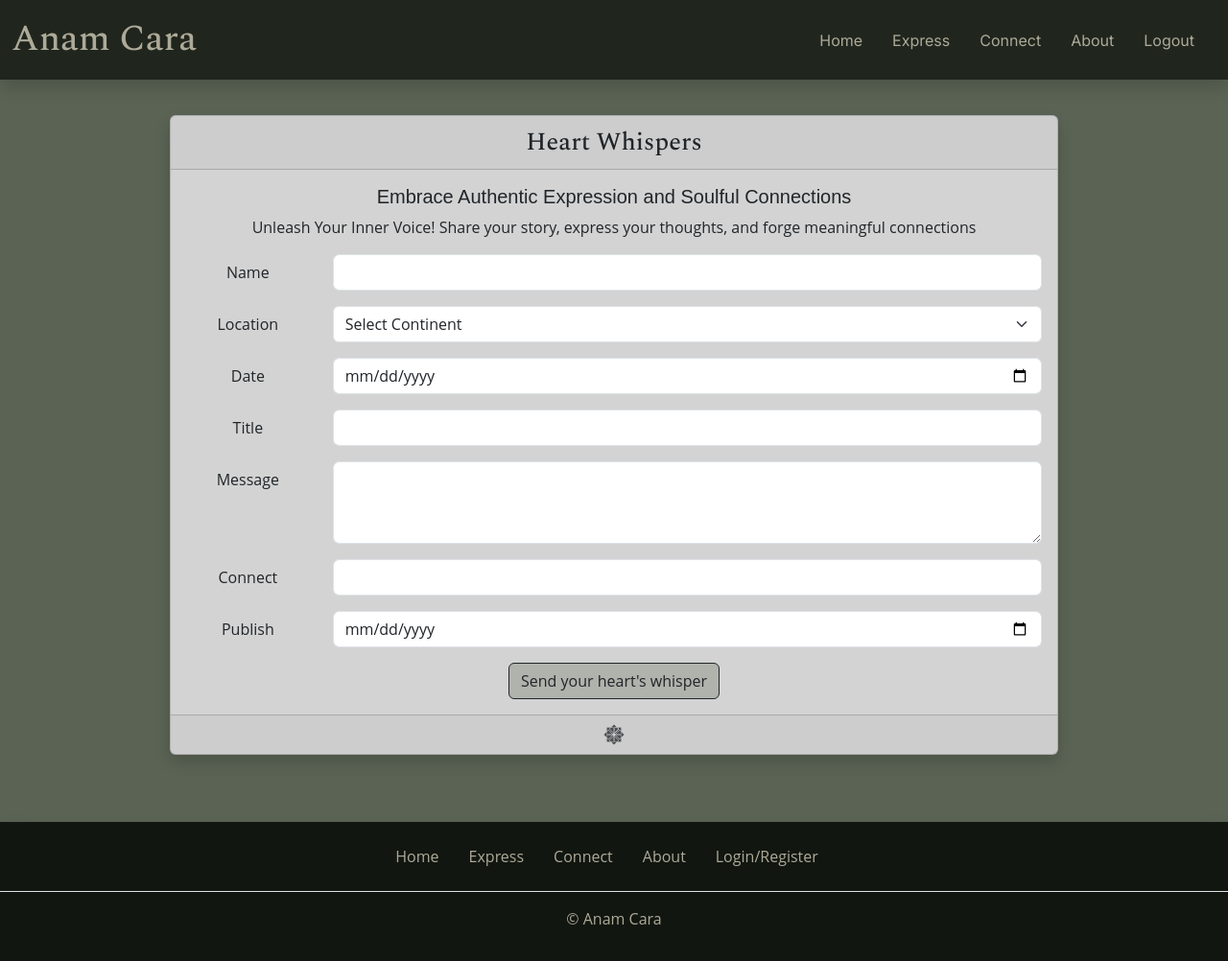
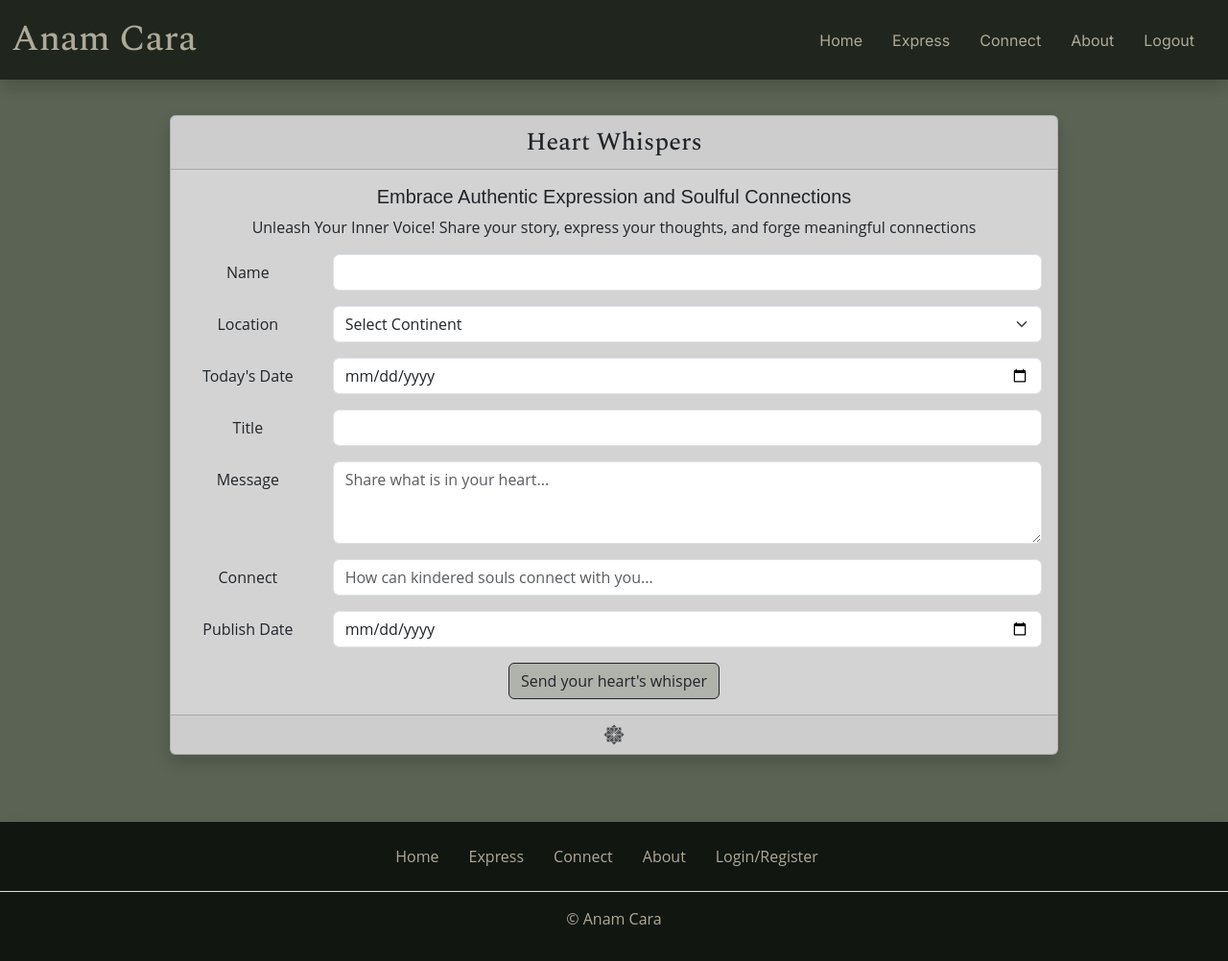
Before and after one commit to PhilEllis/AnamCara-milestone-3, a Flask app: page /add_note in a window 1280 px wide. Shown: the whole page at 96% size. Run offline with Flask 3, Linux system fonts and the light colour scheme; the visitor is signed in with stand-in values (Sample User, id 1); some libraries are stand-ins or nearby versions.

Commit message:
Feat!: Placeholders on form

```diff
--- a/notemanager/templates/add_note.html
+++ b/notemanager/templates/add_note.html
@@ -38,7 +38,7 @@
             </div>
             <!-- submission_date -->
             <div class="row mb-3">
-              <label for="submission_date" class="col-sm-2 col-form-label">Date</label>
+              <label for="submission_date" class="col-sm-2 col-form-label">Today's Date</label>
               <div class="col-sm-10">
                 <input name="submission_date" type="date" class="form-control" id="submission_date" required>
               </div>
@@ -54,19 +54,19 @@
             <div class="row mb-3">
               <label for="note_message" class="col-sm-2 col-form-label">Message</label>
               <div class="col-sm-10">
-                <textarea name="note_message" type="text" class="form-control" id="note_message" rows="3" required minlength="100" maxlength="1000"></textarea>
+                <textarea name="note_message" type="text" class="form-control" id="note_message" placeholder="Share what is in your heart..." rows="3" required minlength="100" maxlength="1000"></textarea>
               </div>
             </div>
             <!-- note_connect -->
             <div class="row mb-3">
               <label for="note_connect" class="col-sm-2 col-form-label">Connect</label>
               <div class="col-sm-10">
-                <input name="note_connect" type="text" class="form-control" id="note_connect" required minlength="3" maxlength="70">
+                <input name="note_connect" type="text" class="form-control" id="note_connect" placeholder="How can kindered souls connect with you..." required minlength="3" maxlength="70">
               </div>
             </div>
             <!-- publish_date -->
             <div class="row mb-3">
-              <label for="publish_date" class="col-sm-2 col-form-label">Publish</label>
+              <label for="publish_date" class="col-sm-2 col-form-label">Publish Date</label>
               <div class="col-sm-10">
                 <input name="publish_date" type="date" class="form-control" id="publish_date" required>
               </div>
```
